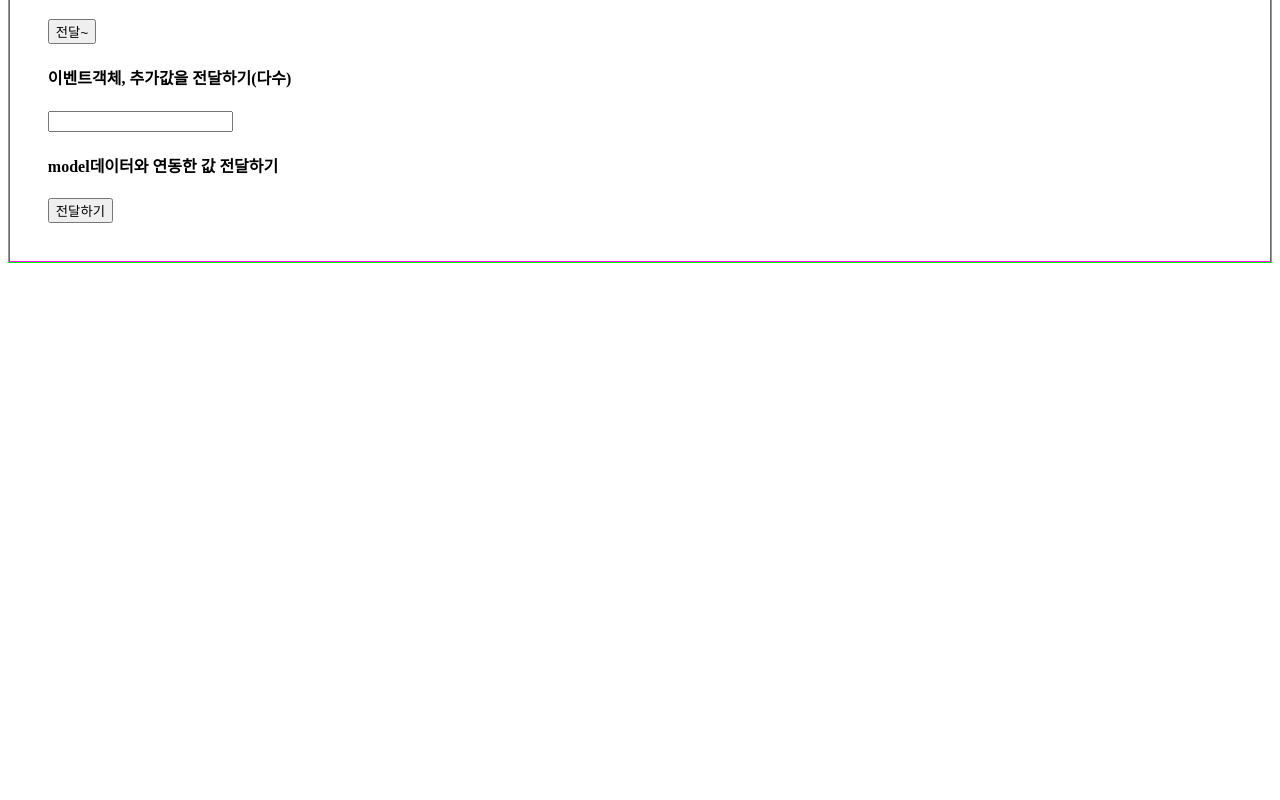
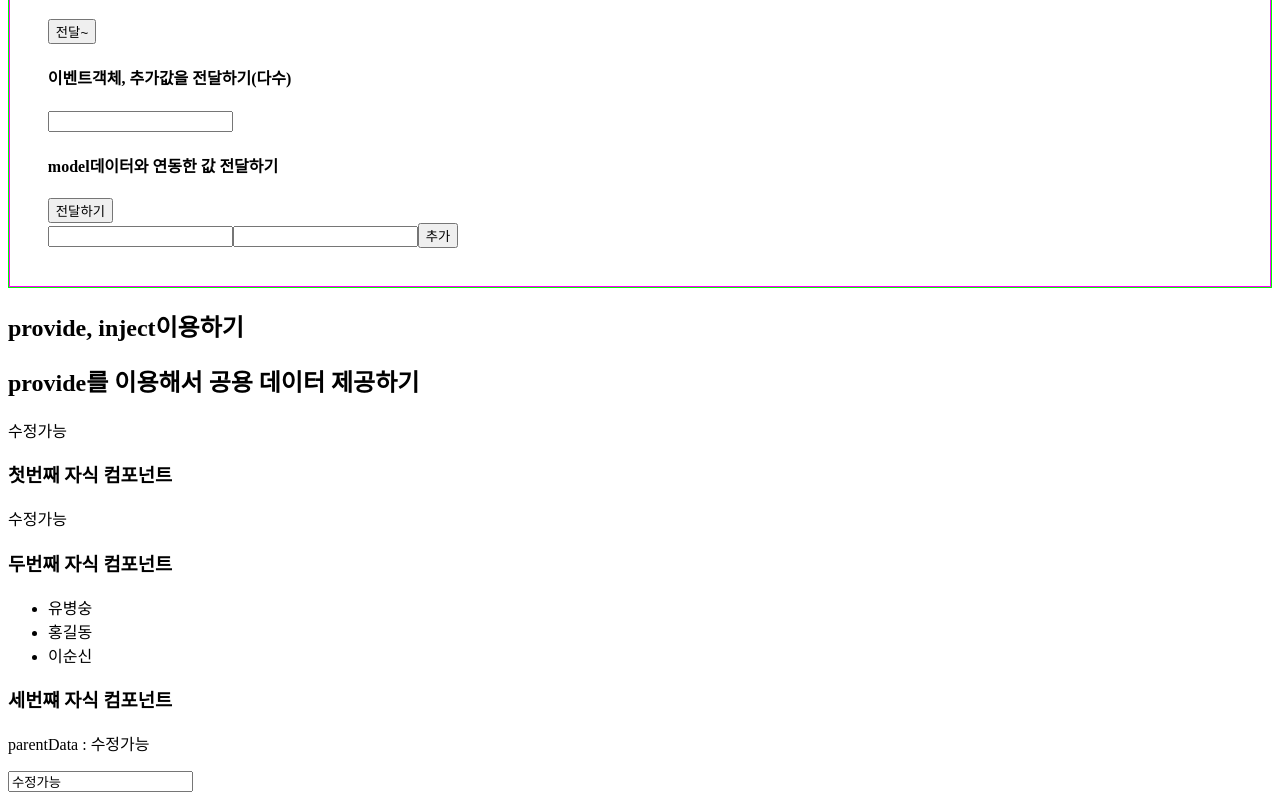
Before and after one commit to woogamjaa/vue, a Vue app in the folder vuework/npmtest/sfctest/: page / in a window 1280 px wide. Shown: the part 4557-5357 px from the top of the page. Before the commit the page ends 4828 px from the top, so only its background shows below. Built offline with nearby package versions, Linux system fonts and the light colour scheme.

Commit message:
provide를 이용

```diff
--- a/vuework/npmtest/sfctest/src/App.vue
+++ b/vuework/npmtest/sfctest/src/App.vue
@@ -20,6 +20,8 @@
         <h2>자식컴포넌트가 부모컴포넌트에 데이터 전달</h2>
         <ChildToParent/>
 
+        <h2>provide, inject이용하기</h2>
+        <ProvideParentComponent/>
 
 
     </div>
@@ -34,6 +36,7 @@ import DataMehodUseComponent from './components/02_인스턴스활용/DataMehodU
 import ParentComponent from './components/03_props_emit/ParentComponent.vue';
 import ParentComponent2 from './components/03_props_emit/ParentComponent.vue';
 import ChildToParent from './components/04_emitter 이용/ChildToParentContainer.vue';
+import ProvideParentComponent from './components/05_provide_inject/ProvideParentComponent.vue';
 
 export default{
     //createApp() 함수에 설정했던 내용을 설정
@@ -42,7 +45,7 @@ export default{
 
     //불러온 컴포넌트 등록하기
     //components속성을 이용해서 등록(객체)처리함
-    components:{BasicComponent2,DataMehodUseComponent,ParentComponent,ChildToParent}
+    components:{BasicComponent2,DataMehodUseComponent,ParentComponent,ChildToParent,ProvideParentComponent}
 
 }
 </script>
--- a/vuework/npmtest/sfctest/src/components/04_emitter 이용/01_ParentComponent.vue
+++ b/vuework/npmtest/sfctest/src/components/04_emitter 이용/01_ParentComponent.vue
@@ -3,8 +3,21 @@
         <h3> 자식컴포넌트가 보낸 데이터를 가져오기</h3>
         <ChildComponent @basicEvent="inputHandler"
                         @eventObjEvent="eventObjHandler"
-                        @allDataEvent="allDataHanlder"/> <!--이벤트-->
+                        @allDataEvent="allDataHanlder"
+                        @modelDataEvent="ModelDataHandler"/> <!--이벤트-->
     </div>
+        <table>
+            <thead>
+                <tr>
+                    <th v-for="(v,k) in childDataList[0]">{{ k }}</th>
+                </tr>
+            </thead>
+            <tbody>
+                <tr v-for="(v) in childDataList">
+                    <td v-for="(b) in v">{{ b }}</td>
+                </tr>
+            </tbody>
+        </table>
 </template>
 <script>
 import ChildComponent from './02_ChildComponent.vue';
@@ -26,11 +39,16 @@ export default {
         allDataHanlder(e,v){
             console.log(e);
             console.log(v);
+        },
+        ModelDataHandler(objList){
+            console.log(objList);
+            this.childDataList=objList;
         }
     },
     data(){
         return{
             childData:"",
+            childDataList:[],
         }
     }
 }
--- a/vuework/npmtest/sfctest/src/components/04_emitter 이용/02_ChildComponent.vue
+++ b/vuework/npmtest/sfctest/src/components/04_emitter 이용/02_ChildComponent.vue
@@ -19,6 +19,14 @@
 
         <h4>model데이터와 연동한 값 전달하기</h4>
         <button @click="moduleDataSend">전달하기</button>
+
+        <div>
+            <input type="text" v-model="board.title">
+            <input type="text" v-model="board.content">
+            <button @click="addBoard">추가</button>
+
+        </div>
+
 
     </div>
 </template>
@@ -44,8 +52,21 @@ export default {
             {no:sequenceNum.next().value,title:"네번째제목",content:"네번째 내용",date:new Date()},
             {no:sequenceNum.next().value,title:"다섯번째제목",content:"다섯번째 내용",date:new Date()},
         ],
+        board:{no:0, title:"",content:"",date:""},
         }
     },
+    methods:{
+        moduleDataSend:function(){
+            this.$emit("modelDataEvent",this.objArrData);
+        },
+        addBoard(){
+            this.objArrData.push({...this.board,
+                no:sequenceNum.next().value,
+                date:new Date()
+        });
+        this.$emit("modelDataEvent",this.objArrData);
+        }
+    }
 }
 </script>
 <style scoped>
--- /dev/null
+++ b/vuework/npmtest/sfctest/src/components/05_provide_inject/FirstChildComponent.vue
@@ -0,0 +1,18 @@
+<template>
+    <div>
+        <h3>첫번째 자식 컴포넌트</h3>
+        <p>{{parentData}}</p>
+        <SecondChildComponent/>
+    </div>
+</template>
+<script>
+import SecondChildComponent from './SecondChildComponent.vue';
+export default {
+    name:"firstchild",
+    components:{SecondChildComponent},
+    inject:["parentData"],
+}
+</script>
+<style>
+
+</style>
--- /dev/null
+++ b/vuework/npmtest/sfctest/src/components/05_provide_inject/ProvideParentComponent.vue
@@ -0,0 +1,31 @@
+<template>
+    <div>
+        <h2>provide를 이용해서 공용 데이터 제공하기</h2>
+        <p>{{refData}}</p>
+        <FirstChildComponent/>
+    </div>
+</template>
+<script>
+import FirstChildComponent from './FirstChildComponent.vue';
+import {ref} from "vue";
+export default {
+    name:"provideparentcomponent",
+    components:{FirstChildComponent},
+    data(){
+        return {
+            refData:"수정가능",
+        }
+    },
+    provide:function(){
+        return {
+            // parentData:"부모데이터",
+            parentData:ref(this.refData),//반응성이 있는 데이터로 설정.
+            names:["유병숭","홍길동","이순신"]
+        }
+    }
+
+}
+</script>
+<style>
+
+</style>
--- /dev/null
+++ b/vuework/npmtest/sfctest/src/components/05_provide_inject/SecondChildComponent.vue
@@ -0,0 +1,23 @@
+<template>
+    <div>
+        <h3>두번째 자식 컴포넌트</h3>
+        <!-- {{names}} -->
+        <ul>
+            <li v-for="n in names">{{n}}</li>
+        </ul>
+        <ThirdChildComponent/>
+    </div>
+</template>
+<script>
+import ThirdChildComponent from './ThirdChildComponent.vue';
+
+export default {
+    nane:"secondchild",
+    components:{ThirdChildComponent},
+    inject:["names"]
+}
+</script>
+
+<style>
+
+</style>
--- /dev/null
+++ b/vuework/npmtest/sfctest/src/components/05_provide_inject/ThirdChildComponent.vue
@@ -0,0 +1,16 @@
+<template>
+    <div>
+        <h3>세번쨰 자식 컴포넌트</h3>
+        <p>parentData : {{parentData}} </p>
+        <input type="text" v-model="parentData">
+    </div>
+</template>
+<script>
+export default {
+    name:"ThirdChild",
+    inject:["parentData"],
+}
+</script>
+<style>
+
+</style>
```
